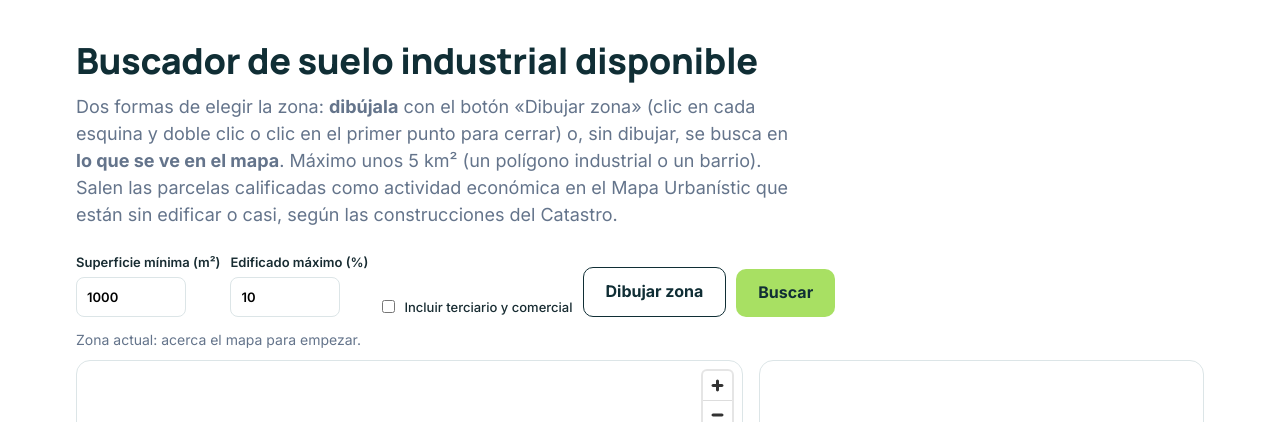
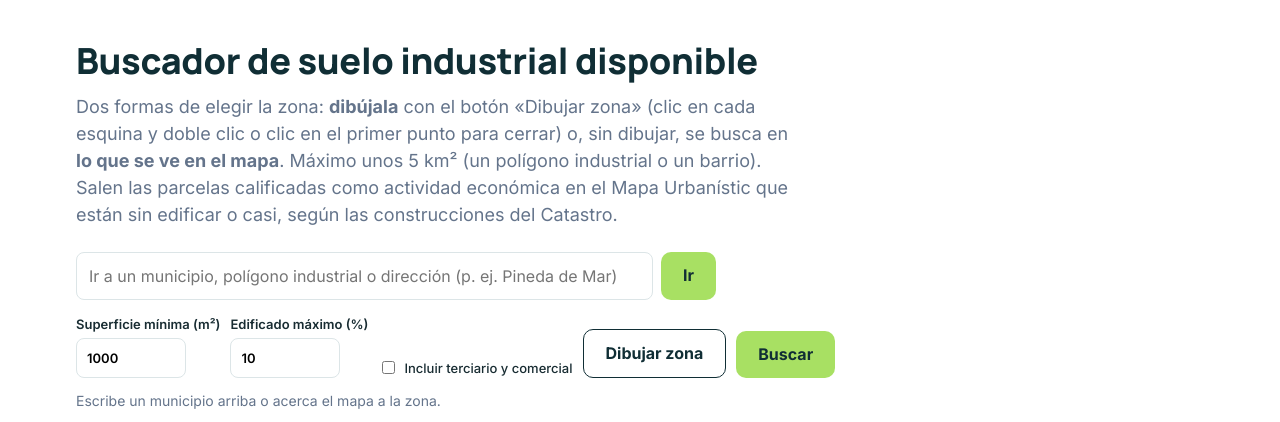
Before and after one commit to vann4413-coder/ubicaciones, a Python web app: template app/web/templates/suelo.html in a window 1280 px wide. Shown: the part 64-486 px from the top of the page. Run offline with Jinja, Linux system fonts and the light colour scheme; the template is opened without the code that fills it: most values are stand-ins (such as "Sample title", 1, 10 or a date in 2020).

Commit message:
Buscador de suelo: buscador de municipio/dirección, municipio visible y en cada resultado, contorno de la zona buscada y mensajes más claros
Co-Authored-By: Claude Opus 5.5 <noreply@anthropic.com>
Claude-Session: https://claude.ai/code/session_01B2gdACnnbb92rx57QNWFdN

```diff
--- a/app/rutas_suelo.py
+++ b/app/rutas_suelo.py
@@ -75,15 +75,15 @@ def _excel(res: dict) -> Response:
     wb = Workbook()
     ws = wb.active
     ws.title = "Suelo disponible"
-    cab = ["REF. CATASTRAL", "SUPERFICIE (m²)", "% EDIFICADO", "TIPO", "CALIFICACIÓN", "CALIFICACIÓN MUC", "LATITUD", "LONGITUD",
+    cab = ["REF. CATASTRAL", "MUNICIPIO", "SUPERFICIE (m²)", "% EDIFICADO", "TIPO", "CALIFICACIÓN", "CALIFICACIÓN MUC", "LATITUD", "LONGITUD",
            "INFORME", "CATASTRO"]
     ws.append(cab)
-    for i, w in enumerate([17, 14, 12, 12, 40, 36, 11, 11, 40, 50], start=1):
+    for i, w in enumerate([17, 22, 14, 12, 12, 40, 36, 11, 11, 40, 50], start=1):
         c = ws.cell(1, i)
         c.font, c.fill = Font(bold=True, color="FFFFFF"), PatternFill("solid", fgColor="102E35")
         ws.column_dimensions[c.column_letter].width = w
     for p in res["parcelas"]:
-        ws.append([p["rc"], p["superficie_m2"], p["pct_edificado"], p["tipo"], p["calificacion"], p["calificacion_muc"], p["lat"], p["lon"],
+        ws.append([p["rc"], p.get("municipio", ""), p["superficie_m2"], p["pct_edificado"], p["tipo"], p["calificacion"], p["calificacion_muc"], p["lat"], p["lon"],
                    f"https://parcelas360.com/informe/{p['rc']}",
                    f"https://www1.sedecatastro.gob.es/CYCBienInmueble/OVCConCiud.aspx?RefC={p['rc']}"])
     buf = io.BytesIO()
--- a/app/web/templates/suelo.html
+++ b/app/web/templates/suelo.html
@@ -15,6 +15,11 @@
   .estado-suelo { font-size: 14px; color: var(--suave); margin: 6px 0 10px; min-height: 20px; }
   .dibujando #mapa-suelo canvas { cursor: crosshair !important; }
   #b-dibujar.activo { background: var(--acento); color: #102e35; border-color: var(--acento); }
+  .ir-a { position: relative; display: flex; gap: 8px; max-width: 640px; margin: 6px 0 14px; }
+  .ir-a input { flex: 1; padding: 10px 12px; border: 1px solid var(--linea); border-radius: 8px; font: inherit; }
+  .ir-a ul { position: absolute; top: 46px; left: 0; right: 70px; z-index: 5; list-style: none; margin: 0; padding: 0; background: #fff; border: 1px solid var(--linea); border-radius: 8px; box-shadow: 0 6px 18px rgba(16,46,53,.12); }
+  .ir-a ul:empty { display: none; } .ir-a li { padding: 9px 12px; cursor: pointer; font-size: 14px; } .ir-a li:hover { background: #f4f7f6; }
+  .donde { font-weight: 700; color: var(--marca); }
   .tag { display: inline-block; font-size: 11px; font-weight: 700; padding: 2px 8px; border-radius: 99px; margin-left: 6px; }
   .tag.v { background: #dff3ea; color: #15805d; } .tag.a { background: #fbf0dc; color: #8a5a12; }
   @media (max-width: 900px) { .suelo { grid-template-columns: 1fr; } #mapa-suelo, .lista-suelo { height: 50vh; } }
@@ -23,6 +28,7 @@
 {% block contenido %}
 <h1>Buscador de suelo industrial disponible</h1>
 <p class="bajada">Dos formas de elegir la zona: <b>dibújala</b> con el botón «Dibujar zona» (clic en cada esquina y doble clic o clic en el primer punto para cerrar) o, sin dibujar, se busca en <b>lo que se ve en el mapa</b>. Máximo unos 5 km² (un polígono industrial o un barrio). Salen las parcelas calificadas como actividad económica en el Mapa Urbanístic que están sin edificar o casi, según las construcciones del Catastro.</p>
+<form class="ir-a" id="ir-a"><input id="ir-q" placeholder="Ir a un municipio, polígono industrial o dirección (p. ej. Pineda de Mar)" autocomplete="off"><button class="btn" type="submit">Ir</button><ul id="ir-res"></ul></form>
 <div class="filtros">
   <label>Superficie mínima (m²) <input type="number" id="f-sup" value="1000" min="0" step="100"></label>
   <label>Edificado máximo (%) <input type="number" id="f-edif" value="10" min="0" max="100" step="5"></label>
@@ -32,7 +38,7 @@
   <button class="btn" id="b-buscar">Buscar</button>
   <a class="btn btn-sec" id="b-excel" href="#" hidden>Descargar Excel</a>
 </div>
-<div class="estado-suelo" id="estado">Zona actual: acerca el mapa para empezar.</div>
+<div class="estado-suelo"><span class="donde" id="donde"></span> <span id="estado">Escribe un municipio arriba o acerca el mapa a la zona.</span></div>
 <div class="suelo">
   <div id="mapa-suelo"></div>
   <div class="lista-suelo" id="lista"></div>
@@ -47,6 +53,8 @@
   mapa.on("load", () => {
     mapa.addSource("orto", { type: "raster", tiles: [wms("https://geoserveis.icgc.cat/servei/catalunya/mapa-base/wms", "orto-hibrida")], tileSize: 256 });
     mapa.addLayer({ id: "orto", type: "raster", source: "orto", minzoom: 14, paint: { "raster-opacity": 0.85 } });
+    mapa.addSource("busq", { type: "geojson", data: { type: "FeatureCollection", features: [] } });
+    mapa.addLayer({ id: "busq", type: "line", source: "busq", paint: { "line-color": "#102e35", "line-width": 2, "line-dasharray": [4, 2] } });
     mapa.addSource("p", { type: "geojson", data: { type: "FeatureCollection", features: [] } });
     mapa.addLayer({ id: "p", type: "fill", source: "p", paint: { "fill-color": ["case", ["<", ["get", "pct_edificado"], 1], "#15805d", "#b7791f"], "fill-opacity": 0.45 } });
     mapa.addLayer({ id: "p-b", type: "line", source: "p", paint: { "line-color": "#102e35", "line-width": 1.5 } });
@@ -107,12 +115,34 @@
     vertices.push(p); capaDibujo();
   });
   mapa.on("dblclick", (e) => { if (dibujando) { e.preventDefault(); cerrar(); } });
+  async function irA_lugar(r) { document.getElementById("ir-res").innerHTML = ""; mapa.flyTo({ center: [r.lon, r.lat], zoom: 15 }); }
+  document.getElementById("ir-a").addEventListener("submit", async (e) => {
+    e.preventDefault();
+    const q = document.getElementById("ir-q").value.trim(); if (q.length < 2) return;
+    const ul = document.getElementById("ir-res"); ul.innerHTML = "<li>Buscando…</li>";
+    try {
+      const { resultados } = await (await fetch(`/api/buscar?q=${encodeURIComponent(q)}`)).json();
+      ul.innerHTML = "";
+      if (!resultados || !resultados.length) { ul.innerHTML = "<li>No encontrado. Prueba con otro nombre.</li>"; setTimeout(() => ul.innerHTML = "", 2500); return; }
+      if (resultados.length === 1) return irA_lugar(resultados[0]);
+      resultados.forEach((r) => { const li = document.createElement("li"); li.textContent = r.etiqueta; li.onclick = () => irA_lugar(r); ul.appendChild(li); });
+    } catch (err) { ul.innerHTML = ""; }
+  });
   function zona() { const b = mapa.getBounds(); return [b.getWest(), b.getSouth(), b.getEast(), b.getNorth()].map((v) => v.toFixed(5)).join(","); }
   function km2() { const b = mapa.getBounds(); const dx = (b.getEast() - b.getWest()) * 111 * Math.cos(b.getCenter().lat * Math.PI / 180); const dy = (b.getNorth() - b.getSouth()) * 111; return dx * dy; }
+  let tDonde = null;
+  mapa.on("moveend", () => {
+    clearTimeout(tDonde);
+    tDonde = setTimeout(async () => {
+      const el = document.getElementById("donde");
+      if (mapa.getZoom() < 11) { el.textContent = ""; return; }
+      try { const c = mapa.getCenter(); const m = await (await fetch(`/api/municipio?lon=${c.lng}&lat=${c.lat}`)).json(); el.textContent = m.nombre ? `Estás en: ${m.nombre}.` : ""; } catch (e) { el.textContent = ""; }
+    }, 500);
+  });
   mapa.on("moveend", () => { if (vertices.length) return; const k = km2(); document.getElementById("estado").textContent = k > 5 ? `Zona actual: ${k.toFixed(0)} km². Acerca el mapa hasta unos 5 km² para buscar.` : `Zona actual: ${k.toFixed(1)} km². Lista para buscar.`; });
   function abrir(rc) {
     const p = datos.parcelas.find((x) => x.rc === rc); if (!p) return;
-    new maplibregl.Popup().setLngLat([p.lon, p.lat]).setHTML(`<b>${p.rc}</b><br>${fmt(p.superficie_m2)} m² · ${p.pct_edificado} % edificado<br>${p.calificacion}<br><a href="/informe/${p.rc}" target="_blank">Ver informe</a> · <a href="https://www1.sedecatastro.gob.es/CYCBienInmueble/OVCConCiud.aspx?RefC=${p.rc}" target="_blank">Catastro</a>`).addTo(mapa);
+    new maplibregl.Popup().setLngLat([p.lon, p.lat]).setHTML(`<b>${p.rc}</b><br>${fmt(p.superficie_m2)} m² · ${p.pct_edificado} % edificado<br>${p.municipio ? p.municipio + "<br>" : ""}${p.calificacion}<br><a href="/informe/${p.rc}" target="_blank">Ver informe</a> · <a href="https://www1.sedecatastro.gob.es/CYCBienInmueble/OVCConCiud.aspx?RefC=${p.rc}" target="_blank">Catastro</a>`).addTo(mapa);
   }
   window.irA = (rc) => { const p = datos.parcelas.find((x) => x.rc === rc); mapa.flyTo({ center: [p.lon, p.lat], zoom: 17 }); setTimeout(() => abrir(rc), 900); };
   document.getElementById("b-buscar").addEventListener("click", async () => {
@@ -124,6 +154,9 @@
     const q = `bbox=${zona()}&sup_min=${filtros.sup_min}&max_edif=${filtros.max_edif}&terciario=${filtros.terciario}`;
     const est = document.getElementById("estado"); est.textContent = "Buscando… consulta el Mapa Urbanístic y el Catastro (puede tardar hasta un minuto).";
     const ex = document.getElementById("b-excel"); ex.hidden = true;
+    datos = null; mapa.getSource("p").setData({ type: "FeatureCollection", features: [] }); document.getElementById("lista").innerHTML = "";
+    const bb = mapa.getBounds();
+    mapa.getSource("busq").setData(conZona ? { type: "FeatureCollection", features: [] } : { type: "Feature", properties: {}, geometry: { type: "Polygon", coordinates: [[[bb.getWest(), bb.getSouth()], [bb.getEast(), bb.getSouth()], [bb.getEast(), bb.getNorth()], [bb.getWest(), bb.getNorth()], [bb.getWest(), bb.getSouth()]]] } });
     try {
       const r = conZona
         ? await fetch("/api/admin/suelo", { method: "POST", headers: { "Content-Type": "application/json" }, body: JSON.stringify({ ...filtros, poligono: vertices }) })
@@ -132,13 +165,14 @@
       if (!r.ok) { est.textContent = j.detail || "No se ha podido buscar."; return; }
       datos = j;
       mapa.getSource("p").setData({ type: "FeatureCollection", features: j.parcelas.map((p) => ({ type: "Feature", geometry: p.geometria, properties: { rc: p.rc, pct_edificado: p.pct_edificado } })) });
-      est.textContent = `${j.resumen.parcelas} parcelas disponibles (${j.resumen.sin_edificar} sin ninguna construcción) · ${fmt(j.resumen.superficie_total_m2 || 0)} m² en total · ${j.resumen.zonas_actividad} zonas de actividad económica en la zona.`;
-      document.getElementById("lista").innerHTML = j.parcelas.map((p) => `<div class="item" onclick="irA('${p.rc}')"><b>${fmt(p.superficie_m2)} m²</b><span class="tag ${p.pct_edificado < 1 ? "v" : "a"}">${p.pct_edificado < 1 ? "Sin edificar" : p.pct_edificado + " % edificado"}</span><small>${p.rc} · ${p.calificacion}</small></div>`).join("") || '<div class="item">No hay suelo disponible con estos filtros en esta zona.</div>';
+      const munis = (j.resumen.municipios || []).length ? ` en ${j.resumen.municipios.join(", ")}` : "";
+      est.textContent = `${j.resumen.parcelas} parcelas disponibles${munis} (${j.resumen.sin_edificar} sin ninguna construcción) · ${fmt(j.resumen.superficie_total_m2 || 0)} m² en total · ${j.resumen.zonas_actividad} zonas de actividad económica en la zona.`;
+      document.getElementById("lista").innerHTML = j.parcelas.map((p) => `<div class="item" onclick="irA('${p.rc}')"><b>${fmt(p.superficie_m2)} m²</b><span class="tag ${p.pct_edificado < 1 ? "v" : "a"}">${p.pct_edificado < 1 ? "Sin edificar" : p.pct_edificado + " % edificado"}</span><small><b style="font-size:13px">${p.municipio || ""}</b> · ${p.rc} · ${p.calificacion}</small></div>`).join("") || (j.resumen.zonas_actividad ? '<div class="item">Hay suelo industrial en la zona, pero todo está edificado o las parcelas son más pequeñas que el mínimo. Prueba a subir el «Edificado máximo» o bajar la superficie mínima.</div>' : '<div class="item">En la zona buscada no hay suelo calificado como industrial. Muévete hasta el polígono industrial (con la ortofoto se ven las naves) y vuelve a buscar.</div>');
       if (conZona) { ex.href = "#"; ex.onclick = (ev) => { ev.preventDefault(); const f = document.createElement("form"); f.method = "post"; f.action = "/admin/suelo.xlsx";
         const i = document.createElement("input"); i.type = "hidden"; i.name = "datos"; i.value = JSON.stringify({ ...filtros, poligono: vertices }); f.appendChild(i); document.body.appendChild(f); f.submit(); f.remove(); }; }
       else { ex.href = `/admin/suelo.xlsx?${q}`; ex.onclick = null; }
       ex.hidden = !j.parcelas.length;
-    } catch (e) { est.textContent = "Error de conexión. Vuelve a intentarlo."; }
+    } catch (e) { est.textContent = "La búsqueda ha tardado demasiado o ha fallado. Prueba con una zona más pequeña."; }
   });
   function alertar(t) { document.getElementById("estado").textContent = t; }
 })();
```
Also changed, not shown: app/suelo.py (+14 -2 lines), tests/test_suelo.py (+6 -0 lines).
